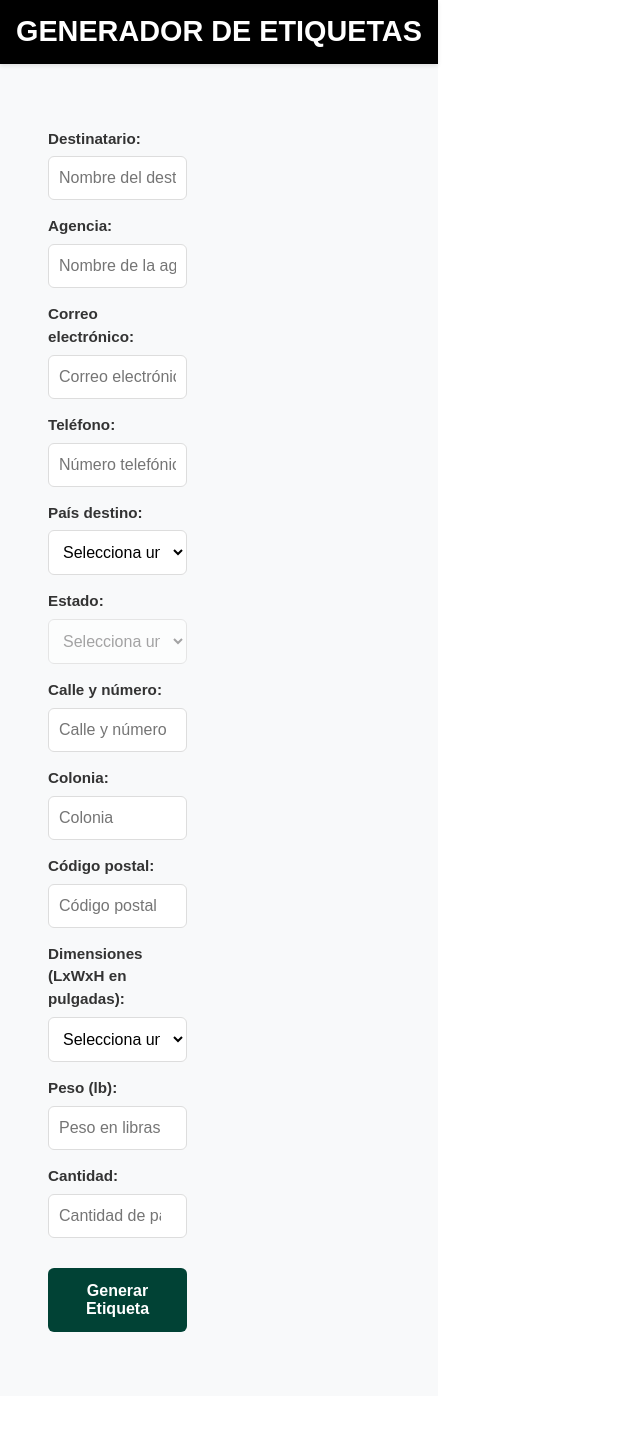
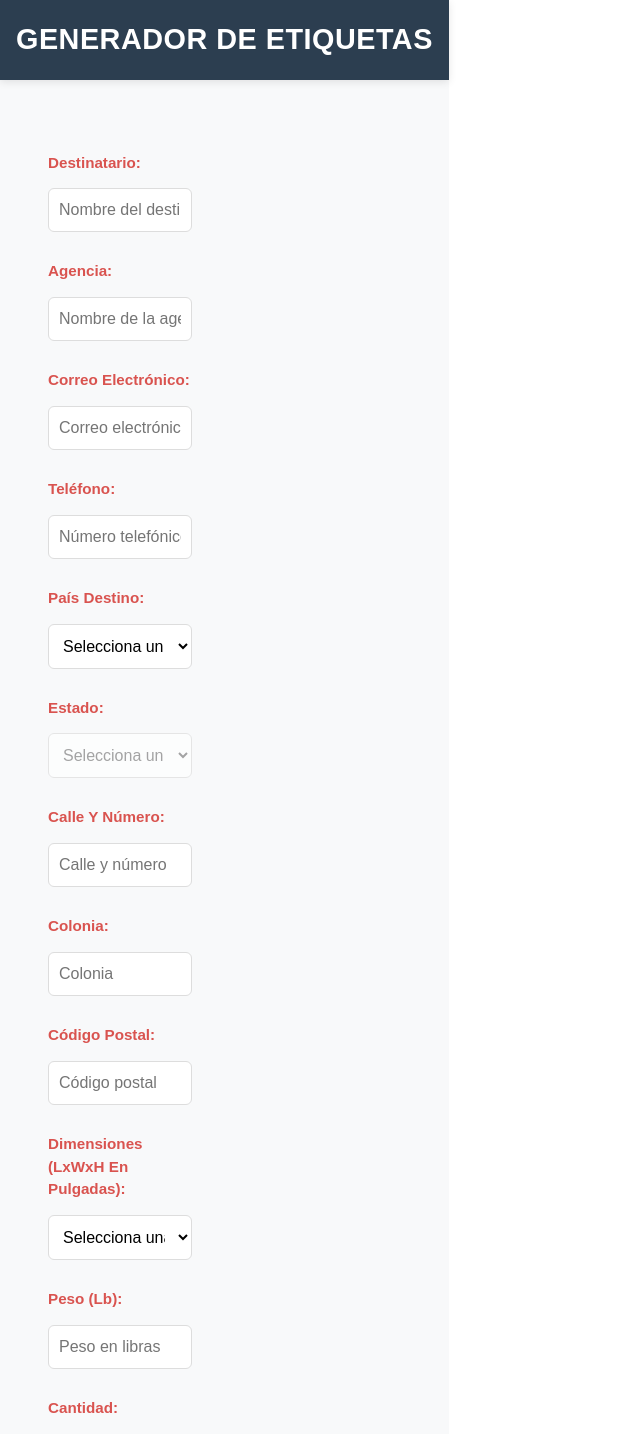
Before and after one commit to enviosns2/labelmaker, a React (Vite) app in the folder frontend/: page / in a window 1280 px wide. Shown: the top 1434 px of the page, without its empty margins (0-640 px from the left). Before the commit the page ends 1396 px from the top, so only its background shows below. Built offline with nearby package versions, Linux system fonts and the light colour scheme.

Commit message:
Mejorar estética y contraste: colores profesionales, etiqueta limpia y ordenada

```diff
--- a/frontend/src/App.css
+++ b/frontend/src/App.css
@@ -246,11 +246,18 @@ select {
 }
 
 button {
-  background-color: black;
+  background-color: #27ae60;
   color: white;
   border: none;
   cursor: pointer;
   padding: 10px;
+  font-weight: 700;
+  transition: all 0.3s ease;
+}
+
+button:hover:not(:disabled) {
+  background-color: #229954;
+  transform: translateY(-1px);
 }
 
 /* Logo */
--- a/frontend/src/App.jsx
+++ b/frontend/src/App.jsx
@@ -75,15 +75,17 @@ const styles = {
     flexDirection: "column",
   },
   header: {
-    backgroundColor: "#000000",
+    backgroundColor: "#2c3e50",
     color: "white",
-    padding: "1rem",
+    padding: "1.5rem 1rem",
     textAlign: "center",
-    boxShadow: "0 2px 4px rgba(0,0,0,0.1)",
+    boxShadow: "0 2px 8px rgba(0,0,0,0.1)",
   },
   headerText: {
     margin: 0,
     fontSize: "1.8rem",
+    fontWeight: "600",
+    letterSpacing: "0.5px",
   },
   main: {
     display: "flex",
--- a/frontend/src/components/Navigation.jsx
+++ b/frontend/src/components/Navigation.jsx
@@ -4,8 +4,8 @@ const Navigation = ({ activeTab, onTabChange, hasPackageData }) => {
   const navStyles = {
     nav: {
       display: "flex",
-      backgroundColor: "#000000",
-      borderBottom: "3px solid #014235",
+      backgroundColor: "#2c3e50",
+      borderBottom: "3px solid #27ae60",
       marginBottom: "1rem",
       gap: "0.25rem",
       padding: "0.5rem",
@@ -17,13 +17,13 @@ const Navigation = ({ activeTab, onTabChange, hasPackageData }) => {
     tab: {
       padding: "0.75rem 1.25rem",
       border: "none",
-      backgroundColor: "#333333",
+      backgroundColor: "rgba(255,255,255,0.1)",
       color: "white",
       cursor: "pointer",
       fontSize: "1rem",
-      fontWeight: "600",
+      fontWeight: "700",
       whiteSpace: "nowrap",
-      borderRadius: "4px 4px 0 0",
+      borderRadius: "0",
       transition: "all 0.3s ease",
       minWidth: "fit-content",
       minHeight: "44px",
@@ -33,10 +33,10 @@ const Navigation = ({ activeTab, onTabChange, hasPackageData }) => {
       borderBottom: "3px solid transparent",
     },
     tabActive: {
-      backgroundColor: "#014235",
+      backgroundColor: "#27ae60",
       color: "white",
-      borderBottom: "3px solid #fff",
-      boxShadow: "0 -2px 4px rgba(0,0,0,0.2)",
+      borderBottom: "3px solid #27ae60",
+      boxShadow: "inset 0 -3px 0 rgba(0,0,0,0.1)",
     },
     tabDisabled: {
       opacity: "0.5",
--- a/frontend/src/components/PackageLabel.jsx
+++ b/frontend/src/components/PackageLabel.jsx
@@ -153,68 +153,87 @@ const PackageLabel = ({ packageData }) => {
     title: {
       textAlign: "center",
       color: "#2c3e50",
-      fontSize: "1.3rem",
-      marginBottom: "1rem",
-      fontWeight: "bold",
-      margin: "0 0 1rem 0",
+      fontSize: "1.5rem",
+      marginBottom: "1.5rem",
+      fontWeight: "700",
+      margin: "0 0 1.5rem 0",
+      letterSpacing: "0.5px",
     },
     labelBox: {
-      backgroundColor: "#f8f9fa",
-      padding: "1.25rem",
-      borderRadius: "8px",
+      backgroundColor: "#ffffff",
+      padding: "1.5rem",
+      borderRadius: "4px",
       maxWidth: "100%",
       boxSizing: "border-box",
       width: "100%",
+      border: "1px solid #e0e0e0",
+      boxShadow: "0 2px 4px rgba(0,0,0,0.05)",
     },
     fieldLabel: {
-      fontWeight: "bold",
-      color: "#333",
-      marginRight: "0.5rem",
+      fontWeight: 700,
+      color: "#d9534f",
+      marginRight: "8px",
+      display: "inline-block",
+      minWidth: "150px",
     },
     fieldValue: {
-      color: "#666",
+      color: "#2c3e50",
       wordBreak: "break-word",
       whiteSpace: "pre-line",
+      fontWeight: "500",
+      display: "inline-block",
+      maxWidth: "calc(100% - 160px)",
     },
     fieldItem: {
-      margin: "10px 0",
+      margin: "12px 0",
       fontSize: "0.95rem",
-      lineHeight: "1.4",
+      lineHeight: "1.6",
       wordBreak: "break-word",
+      borderBottom: "1px solid #f0f0f0",
+      paddingBottom: "10px",
+    },
+    fieldItemLast: {
+      borderBottom: "none",
     },
     barcodeSection: {
       margin: "20px 0 0 0",
       textAlign: "center",
       paddingTop: "15px",
-      borderTop: "1px solid #ddd",
+      borderTop: "2px solid #f0f0f0",
     },
     barcodeSectionTitle: {
-      fontWeight: "bold",
+      fontWeight: 700,
       marginBottom: "10px",
-      fontSize: "0.9rem",
-      margin: "0 0 10px 0",
+      fontSize: "0.95rem",
+      margin: "0 0 15px 0",
+      color: "#d9534f",
+      textTransform: "uppercase",
+      letterSpacing: "0.5px",
     },
     barcodeCode: {
-      fontSize: "1.1rem",
-      letterSpacing: "2px",
-      margin: "10px 0",
-      fontFamily: "monospace",
-      padding: "10px",
-      backgroundColor: "#fff",
+      fontSize: "1rem",
+      letterSpacing: "3px",
+      margin: "12px 0",
+      fontFamily: "'Courier New', monospace",
+      padding: "12px",
+      backgroundColor: "#f9f9f9",
       borderRadius: "4px",
       border: "1px solid #ddd",
       wordBreak: "break-all",
+      fontWeight: "600",
+      color: "#2c3e50",
     },
     barcodeCanvas: {
       maxWidth: "100%",
       height: "auto",
       display: "block",
+      margin: "10px auto",
     },
     buttonContainer: {
       display: "flex",
-      gap: "10px",
+      gap: "12px",
       justifyContent: "center",
-      marginTop: "15px",
+      marginTop: "20px",
       flexWrap: "wrap",
       padding: "0 1rem",
       boxSizing: "border-box",
@@ -223,14 +242,16 @@ const PackageLabel = ({ packageData }) => {
       padding: "12px 20px",
       color: "white",
       border: "none",
-      borderRadius: "6px",
+      borderRadius: "4px",
       cursor: "pointer",
       fontSize: "0.95rem",
-      fontWeight: "600",
+      fontWeight: "700",
       minHeight: "44px",
       minWidth: "44px",
       transition: "all 0.3s ease",
-      flex: "1 1 calc(50% - 5px)",
+      flex: "1 1 calc(50% - 6px)",
+      textTransform: "uppercase",
+      letterSpacing: "0.5px",
     },
     pdfButton: {
       backgroundColor: "#3498db",
@@ -245,17 +266,20 @@ const PackageLabel = ({ packageData }) => {
       <div id="print-label" style={labelStyles.labelBox}>
         <h2 style={labelStyles.title}>Etiqueta Oficial</h2>
         <div>
-          {fields.map(({ label, value }) => (
+          {fields.map(({ label, value }, index) => (
             <p
               key={label}
-              style={labelStyles.fieldItem}
+              style={{
+                ...labelStyles.fieldItem,
+                ...(index === fields.length - 1 ? labelStyles.fieldItemLast : {}),
+              }}
             >
               <span style={labelStyles.fieldLabel}>{label}:</span>
-              <span style={labelStyles.fieldValue}> {typeof value === "string" ? value : value}</span>
+              <span style={labelStyles.fieldValue}>{typeof value === "string" ? value : value}</span>
             </p>
           ))}
           <div style={labelStyles.barcodeSection}>
-            <p style={labelStyles.barcodeSectionTitle}>Identificador único:</p>
+            <p style={labelStyles.barcodeSectionTitle}>Identificador único</p>
             <div style={labelStyles.barcodeCode}>{uniqueCode}</div>
             <canvas ref={barcodeCanvasRef} style={labelStyles.barcodeCanvas}></canvas>
           </div>
--- a/frontend/src/components/packageform.jsx
+++ b/frontend/src/components/packageform.jsx
@@ -189,19 +189,22 @@ const PackageForm = ({ onGenerateLabel }) => {
     container: {
       display: "flex",
       flexDirection: "column",
-      gap: "15px",
-      padding: "1rem 0",
+      gap: "20px",
+      padding: "1.5rem 0",
     },
     fieldGroup: {
       display: "flex",
       flexDirection: "column",
-      gap: "6px",
+      gap: "8px",
+      paddingBottom: "8px",
     },
     label: {
-      fontWeight: 600,
+      fontWeight: 700,
       fontSize: "0.95rem",
-      color: "#333",
+      color: "#d9534f",
       display: "block",
+      marginBottom: "6px",
+      textTransform: "capitalize",
     },
     input: {
       width: "100%",
@@ -224,18 +227,20 @@ const PackageForm = ({ onGenerateLabel }) => {
     },
     button: {
       width: "100%",
-      marginTop: "15px",
-      backgroundColor: "#014235",
+      marginTop: "20px",
+      backgroundColor: "#27ae60",
       color: "#fff",
       border: "none",
       padding: "14px 20px",
-      borderRadius: "6px",
+      borderRadius: "4px",
       cursor: "pointer",
       fontSize: "16px",
-      fontWeight: 600,
+      fontWeight: 700,
       minHeight: "44px",
       transition: "all 0.3s ease",
       boxSizing: "border-box",
+      textTransform: "uppercase",
+      letterSpacing: "0.5px",
     },
     statusMessage: {
       padding: "12px",
```
